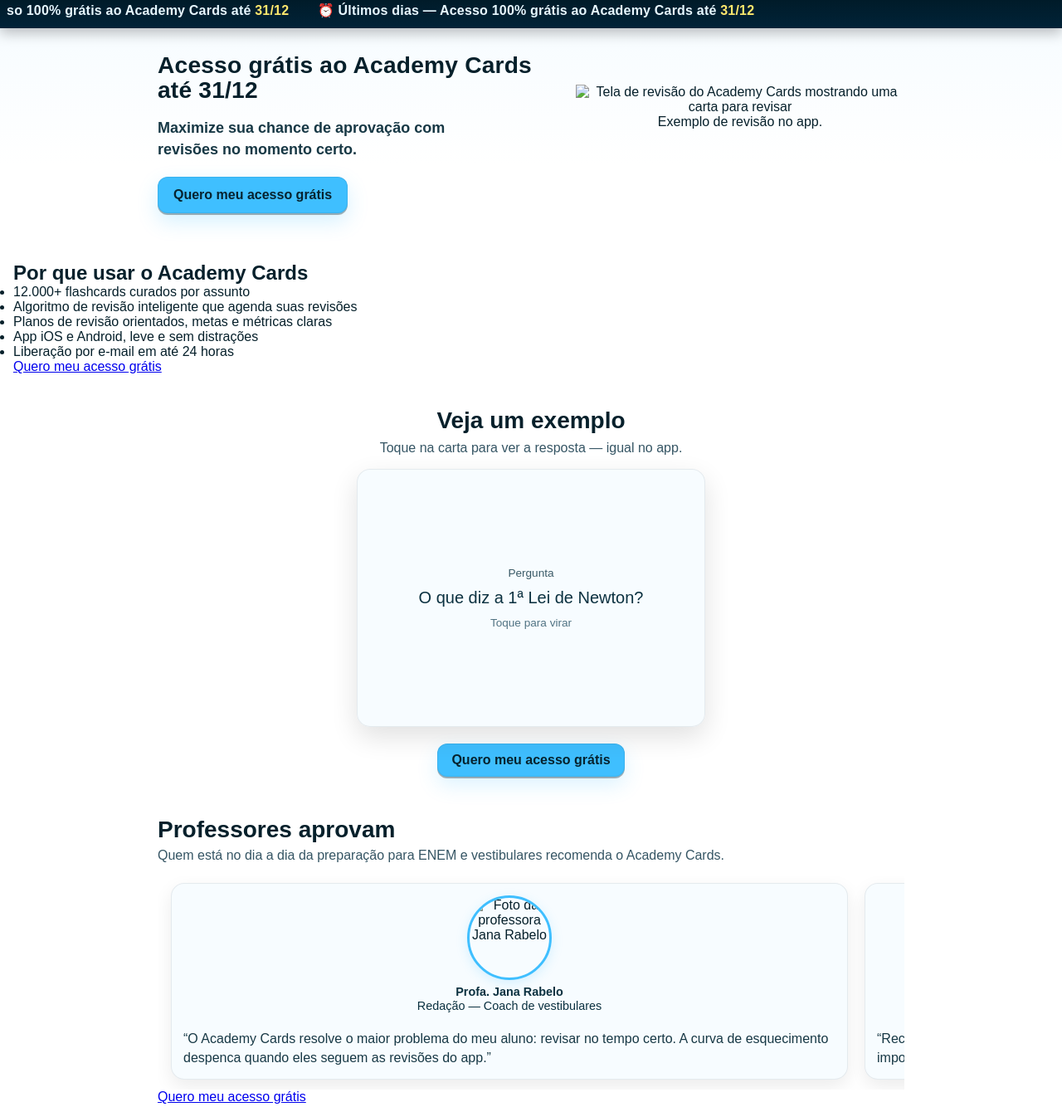
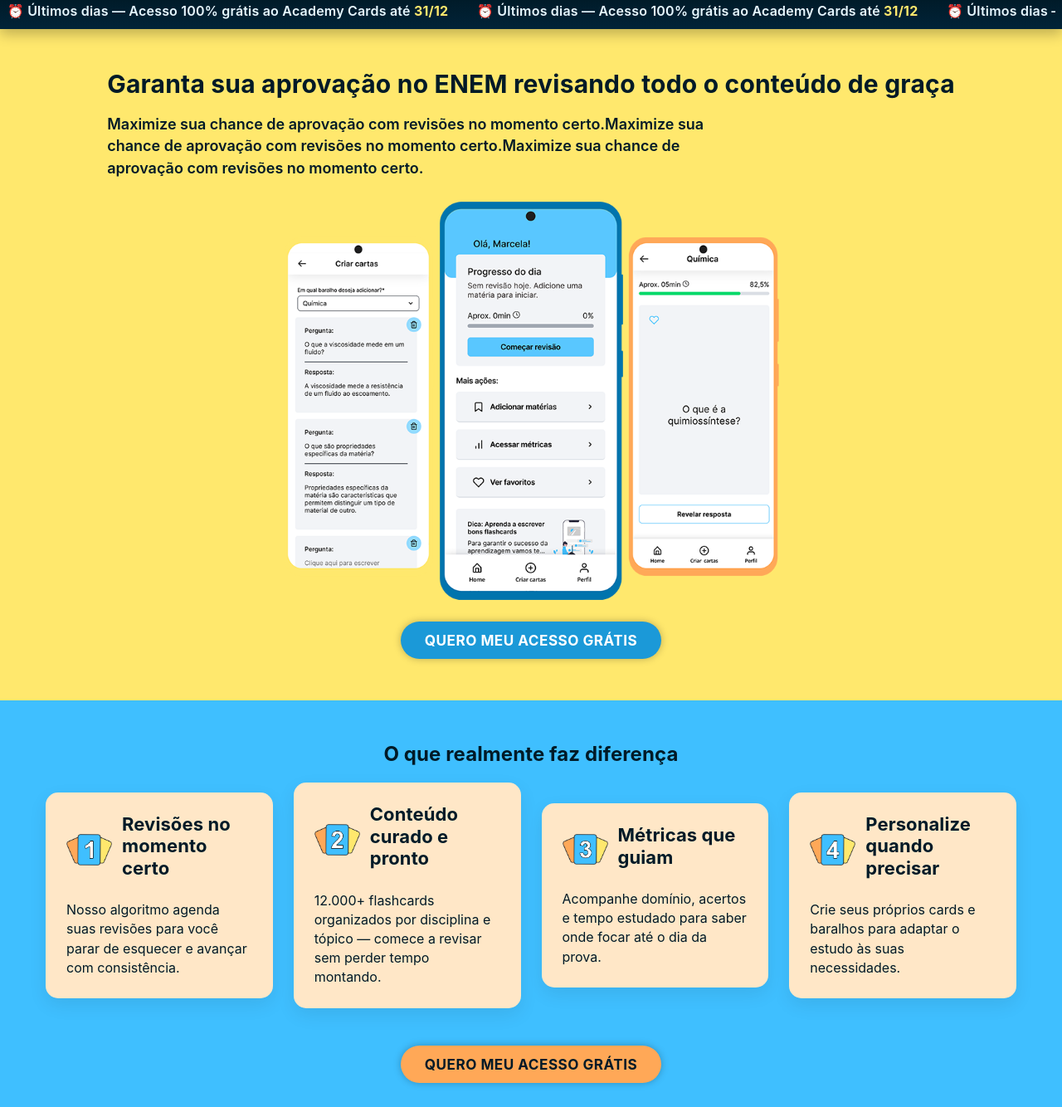
Before and after one commit to otavio-academycards/academy-acesso-gratuito, a plain HTML site: page index.html in a window 1280 px wide. Shown: the part 5-1339 px from the top of the page at 83% size. Drawn offline with Linux system fonts and the light colour scheme.

Commit message:
aditando CSS das primeiras 2 seções

```diff
--- a/index.html
+++ b/index.html
@@ -20,6 +20,22 @@
                 <span class="marquee__item" aria-hidden="true">
                     ⏰ Últimos dias — Acesso 100% grátis ao Academy Cards até <strong>31/12</strong>
                 </span>
+                <!-- Duplicado para loop contínuo -->
+                <span class="marquee__item" aria-hidden="true">
+                    ⏰ Últimos dias — Acesso 100% grátis ao Academy Cards até <strong>31/12</strong>
+                </span>
+                <!-- Duplicado para loop contínuo -->
+                <span class="marquee__item" aria-hidden="true">
+                    ⏰ Últimos dias — Acesso 100% grátis ao Academy Cards até <strong>31/12</strong>
+                </span>
+                <!-- Duplicado para loop contínuo -->
+                <span class="marquee__item" aria-hidden="true">
+                    ⏰ Últimos dias — Acesso 100% grátis ao Academy Cards até <strong>31/12</strong>
+                </span>
+                <!-- Duplicado para loop contínuo -->
+                <span class="marquee__item" aria-hidden="true">
+                    ⏰ Últimos dias — Acesso 100% grátis ao Academy Cards até <strong>31/12</strong>
+                </span>
             </div>
         </div>
     </header>
@@ -27,33 +43,61 @@
     <!-- 1) Hero -->
     <section id="hero">
         <div class="hero-wrap">
-            <div class="hero-texto">
-                <h1>Acesso grátis ao Academy Cards até 31/12</h1>
-                <p class="hero-sub">Maximize sua chance de aprovação com revisões no momento certo.</p>
+            <div class="texto-imagem">
+                <div class="hero-texto">
+                    <h1>Garanta sua aprovação no ENEM revisando todo o conteúdo de graça</h1>
+                    <p class="hero-sub">Maximize sua chance de aprovação com revisões no momento certo.Maximize sua chance de aprovação com revisões no momento certo.Maximize sua chance de aprovação com revisões no momento certo.</p>
+                </div>
+                <!-- Imagem no Hero (opcional, ver item 2) -->
+                <figure class="hero-imagem">
+                    <!-- troque o src pela imagem real: de preferência a tela de Revisões -->
+                    <img src="imagens/foto-hero.png" alt="Tela de revisão do Academy Cards mostrando uma carta para revisar" />
+                </figure>
             </div>
-
-            <!-- Imagem no Hero (opcional, ver item 2) -->
-            <figure class="hero-imagem">
-                <!-- troque o src pela imagem real: de preferência a tela de Revisões -->
-                <img src="tela-revisao-hero.png" alt="Tela de revisão do Academy Cards mostrando uma carta para revisar" />
-                <figcaption>Exemplo de revisão no app.</figcaption>
-            </figure>
 
             <p class="hero-cta"><a href="#formulario">Quero meu acesso grátis</a></p>
         </div>
     </section>
 
-    <section id="beneficios">
-        <div class="beneficios-wrap">
-            <h2>Por que usar o Academy Cards</h2>
-            <ul>
-                <li>12.000+ flashcards curados por assunto</li>
-                <li>Algoritmo de revisão inteligente que agenda suas revisões</li>
-                <li>Planos de revisão orientados, metas e métricas claras</li>
-                <li>App iOS e Android, leve e sem distrações</li>
-                <li>Liberação por e-mail em até 24 horas</li>
-            </ul>
-            <p><a href="#formulario">Quero meu acesso grátis</a></p>
+    <section id="proposta-valor">
+        <div class="provas-wrap">
+            <h2>O que realmente faz diferença</h2>
+
+            <div class="pv-grid">
+                <div class="valores-wrap">
+                    <div class="valores-item">
+                        <img src="imagens/carta1.png" alt="valor 1">
+                        <h3>Revisões no momento certo</h3>
+                    </div>
+                    <p>Nosso algoritmo agenda suas revisões para você parar de esquecer e avançar com consistência.</p>
+                </div>
+
+                <div class="valores-wrap">
+                    <div class="valores-item">
+                        <img src="imagens/carta2.png" alt="valor 1">
+                        <h3>Conteúdo curado e pronto</h3>
+                    </div>
+                    <p>12.000+ flashcards organizados por disciplina e tópico — comece a revisar sem perder tempo montando.</p>
+                </div>
+
+                <div class="valores-wrap">
+                    <div class="valores-item">
+                        <img src="imagens/carta3.png" alt="valor 1">
+                        <h3>Métricas que guiam</h3>
+                    </div>
+                    <p>Acompanhe domínio, acertos e tempo estudado para saber onde focar até o dia da prova.</p>
+                </div>
+
+                <div class="valores-wrap">
+                    <div class="valores-item">
+                        <img src="imagens/carta4.png" alt="valor 1">
+                        <h3>Personalize quando precisar</h3>
+                    </div>
+                    <p>Crie seus próprios cards e baralhos para adaptar o estudo às suas necessidades.</p>
+                </div>
+
+            </div>
+            <p class="pv-cta"><a href="#formulario">Quero meu acesso grátis</a></p>
         </div>
     </section>
 
@@ -180,20 +224,6 @@
         </div>
     </section>
 
-      <!-- 5) O que você vai acessar -->
-    <section id="recursos">
-        <div>
-            <h2>Tudo que você precisa para revisar bem</h2>
-            <ul>
-                <li><strong>Revisões Inteligentes:</strong> melhor algoritmo do mercado</li>
-                <li><strong>Organização:</strong> conteúdo organizado por matérias e tópicos</li>
-                <li><strong>Métricas:</strong> domínio do conteúdo, tempo estudado, dias consecutivos de estudo...</li>
-                <li><strong>Personalização:</strong> criação de novos flashcards e novos baralhos/ tópicos</li>
-                <li><strong>Gamificação:</strong> acúmulo de cartinhas por dia de revisão para que esteja sempre engajado</li>
-            </ul>
-            <p><a href="#formulario">Quero meu acesso grátis</a></p>
-        </div>
-    </section>
 
     <!-- 6) Para quem é -->
     <section id="para-quem-e">
--- a/style/estilos.css
+++ b/style/estilos.css
@@ -1,12 +1,20 @@
 @charset "UTF-8";
 
 *{
-    margin: 0px;
-    padding: 0px;
-    font-family: 'Poppins', sans-serif;
+  margin: 0px;
+  padding: 0px;
+  box-sizing: border-box;
 }
 
 html{ scroll-behavior: smooth; } /* se quiser scroll suave nativo */
+
+:root{
+  --font-body: "Inter", system-ui, -apple-system, "Segoe UI", Roboto, Helvetica, Arial, "Noto Sans", sans-serif;
+  --font-heading: "Poppins", var(--font-body);
+}
+
+html{ font-family: var(--font-body); }
+h1,h2,h3,h4,.btn-primary{ font-family: var(--font-heading); letter-spacing:.1px; }
 
 #urgencia{
     position: sticky;
@@ -15,7 +23,6 @@
     color: #E7F7FF;
     padding: 8px;
     box-shadow: 0 6px 16px rgba(0,0,0,.25);
-    font-family: system-ui, -apple-system, Segoe UI, Roboto, Arial, sans-serif;
     z-index: 999999;
 }
 
@@ -49,56 +56,73 @@
 }
 
 #hero{
-    background: linear-gradient(180deg, #F7FCFF 0%, #FFFFFF 65%);  /* leve realce de fundo */
-    color: #06202B;
+    background: #FFE86D;  /* leve realce de fundo */
     padding: 30px 15px;
-    font-family: system-ui, -apple-system, Segoe UI, Roboto, Arial, sans-serif;
 }
 
 #hero .hero-wrap{
-  max-width: 900px;
+  max-width: 1400px;
   margin: 0 auto;
-  display: grid;
-  grid-template-columns: 1.1fr 0.9fr;   /* texto | imagem */
+  display: flex;
   gap: clamp(20px, 0.8vw, 40px);
+  flex-direction: column;
   align-items: center;
+  padding: 20px 40px 20px;
 }
 
 #hero .hero-texto{
   display: grid;
-  gap: 16px;
+  gap: 20px;
+  padding-bottom: 25px;
 }
 
 #hero h1{
-  margin: 0;
-  font-size: clamp(28px, 2.2vw, 37px); /* maior, dominante */
+  font-size: clamp(30px, 2.2vw, 45px); /* maior, dominante */
   line-height: 1.08;
   letter-spacing: .2px;
+  color: #001A27;
+  text-align: center;
 }
 
 #hero .hero-sub{
   margin: 0;
   font-size: clamp(16px, 2.1vw, 18px);
   line-height: 1.45;
-  color: #173845;
-  max-width: 42ch;                     /* linha curta para leitura */
-  font-weight: bold;
+  color: #001A27;
+  max-width: 65ch;
+  font-weight: 600;
+}
+
+#hero .hero-imagem img{
+  width: 70vw;
+  max-width: 600px;
 }
 
 #hero .hero-cta a{
-  display: inline-block;
+  display: block;
+  margin: auto;
+  width: fit-content;
+  color:#fff;
+  font-weight:700;
+  font-size: clamp(14px, 12px + 0.4vw, 18px);
+  letter-spacing:.5px;
+  padding: 12px 29px;
+  border:0;
+  border-radius:999px;
+  background:#1b99d8;
+  text-transform:uppercase;
+  box-shadow: 0px 0px 10px rgba(0, 0, 0, 0.26);
+  cursor:pointer;
+  transition: transform .06s ease, filter .2s ease;
   text-decoration: none;
-  background: #3FBFFF;
-  color: #07232F;
-  padding: 12px 18px;
-  border-radius: 12px;
-  font-weight: 800;
-  white-space: nowrap;
-  box-shadow: 0 2px 0 rgba(7,35,47,.35), 0 10px 24px rgba(63,191,255,.22);
-  border: 1px solid rgba(7,35,47,.08);
 }
 
-#hero .hero-cta a:hover{ transform: translateY(-1px); }
+#hero .hero-cta a:hover{
+  transform: brightness(2);
+  background-color: #3FBFFF;
+  transform: scale(1.05);
+  color: #001A27;
+}
 #hero .hero-cta a:active{ transform: translateY(0); }
 
 #hero .hero-imagem{
@@ -115,42 +139,96 @@
   margin-inline: auto;
 }
 
-#beneficios{
-  padding: 28px 16px 28px;
-  background: #FFFFFF;
-  color: #06202B;
-}
-/*
-#beneficios .beneficios-wrap{
-  max-width: 900px;
-  margin: 0 auto;
+#proposta-valor{
+    background: #3FBFFF;  /* leve realce de fundo */
+    padding: 30px 15px;
 }
 
-#beneficios h2{
-  font-size: clamp(20px, 2.6vw, 28px);
-  margin: 0 0 12px 0;
+#proposta-valor .provas-wrap{
+  max-width: 1400px;
+  margin: 0 auto;
+  display: flex;
+  flex-flow: column nowrap;
+  gap: clamp(20px, 0.8vw, 40px);
+  align-items: center;
+  color: #001A27;
+  padding: 20px 40px 20px;
 }
 
-#beneficios ul{
-  margin: 0 0 16px 0;
-  padding-left: 1.1rem;
-  columns: 2;
-  column-gap: 32px;
+#proposta-valor .pv-grid{
+  display: flex;
+  flex-flow: wrap;
+  gap: 25px;
+  justify-content: center;
+  padding-bottom: 25px;
 }
 
-#beneficios li{ break-inside: avoid; margin: 6px 0; }
+#proposta-valor .valores-wrap{
+  background: #FFE7C7;
+  border-radius: 15px;
+  padding: 25px;
+  box-shadow: 0 8px 22px rgba(0,0,0,.08);
+  margin: auto;
+  align-items: stretch;
+  flex: 1 1 220px;
+}
 
-#beneficios a{
-  display: inline-block;
+#proposta-valor .valores-item{
+  box-sizing: border-box;
+  display: flex;
+  flex-direction: row;
+  align-items: center;
+  gap: 12px;
+  padding-bottom: 18px;
+  flex: 0 0 100%;              /* mobile: ocupa 100% (1 por linha) */
+}
+
+.valores-item img{
+  width: 55px;
+  height: auto;
+}
+
+#proposta-valor .pv-grid h3{
+  margin: 0 0 8px 0;
+  font-size: clamp(18px, 2.1vw, 22px);
+  line-height: 1.2;
+  color: #001A27;
+}
+
+#proposta-valor .pv-grid p{
+  margin: 0;
+  font-size: clamp(14px, 1.8vw, 16px);
+  line-height: 1.45;
+  color: #001A27;
+}
+
+#proposta-valor .pv-cta a{
+  display: block;
+  margin: auto;
+  width: fit-content;
+  color:#001A27;
+  font-weight:700;
+  font-size: clamp(14px, 12px + 0.4vw, 18px);
+  letter-spacing:.5px;
+  padding: 12px 29px;
+  border:0;
+  border-radius:999px;
+  background:#FFA857;
+  text-transform:uppercase;
+  box-shadow: 0px 0px 10px rgba(0, 0, 0, 0.26);
+  cursor:pointer;
+  transition: transform .06s ease, filter .2s ease;
   text-decoration: none;
-  background: var(--brand-primary, #3FBFFF);
-  color: #07232F;
-  padding: 10px 16px;
-  border-radius: 12px;
-  font-weight: 800;
-  box-shadow: 0 2px 0 rgba(7,35,47,.35), 0 10px 24px rgba(63,191,255,.18);
-  border: 1px solid rgba(7,35,47,.08);
-}*/
+}
+
+#proposta-valor .pv-cta a:hover{
+  transform: brightness(3);
+  background-color: #ffa857;
+  transform: scale(1.05);
+  color: #001A27;
+}
+#proposta-valor .pv-cta a:active{ transform: translateY(0); }
+
 
 #card-flip{
   padding: 12px 16px 12px;
```
Also changed, not shown: imagens/carta1.png (added), imagens/carta2.png (added), imagens/carta3.png (added), imagens/carta4.png (added), imagens/foto-hero.png (added).
